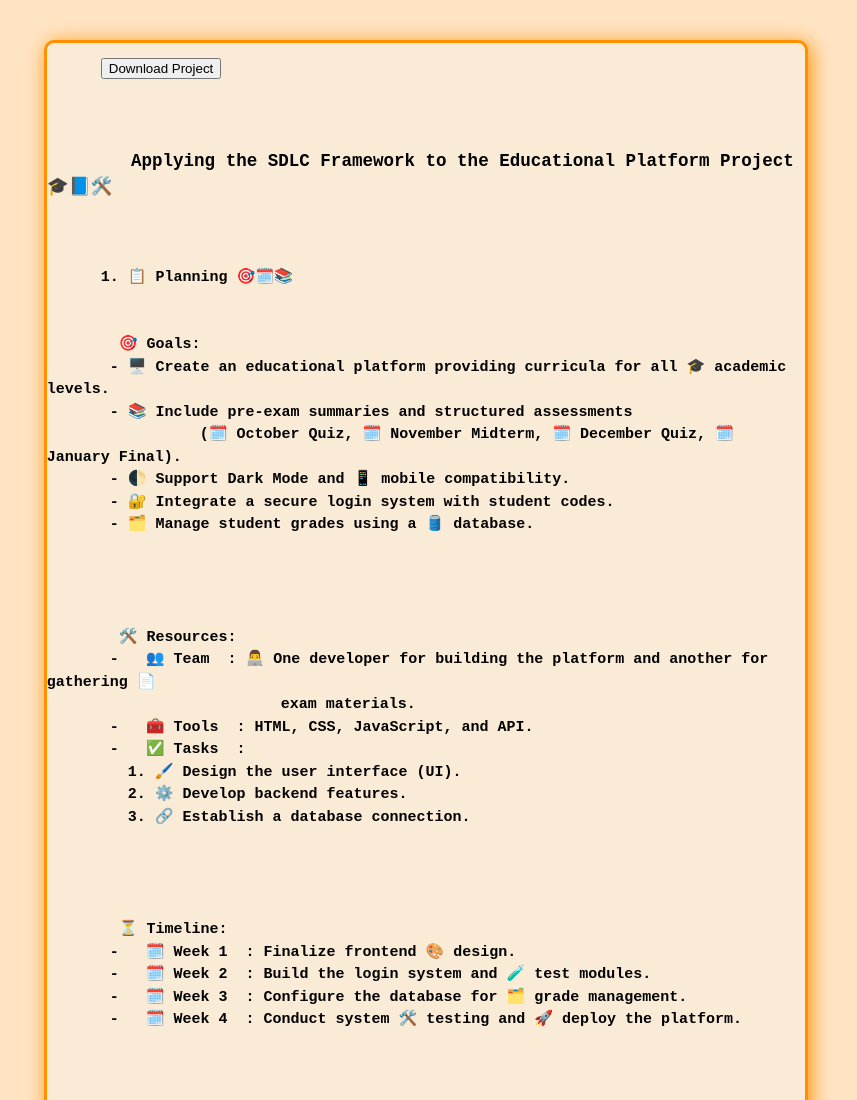
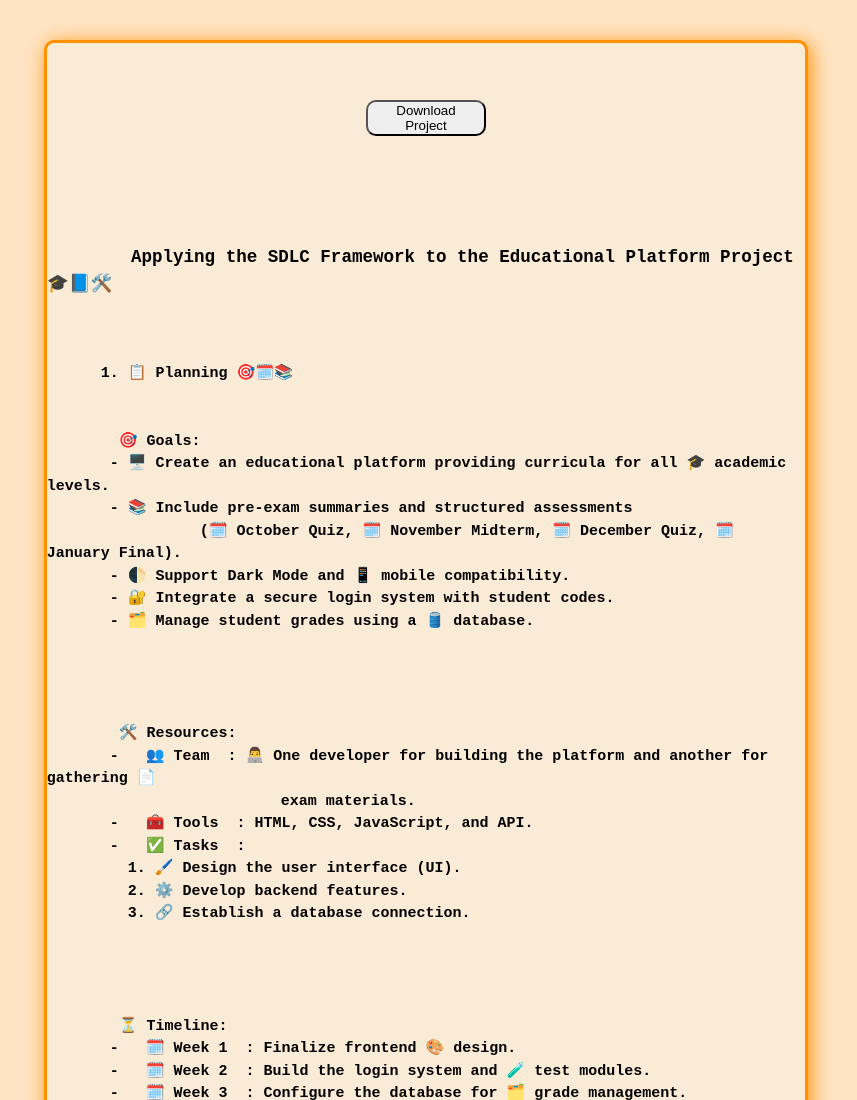
Before and after one commit to OsmanTaher/PM, a plain HTML site: page index.html in a window 1280 px wide. Shown: the top 1100 px of the page, without its empty margins (214-1071 px from the left). Drawn offline with Linux system fonts and the light colour scheme.

Commit message:
Update style.css

```diff
--- a/folder/style.css
+++ b/folder/style.css
@@ -41,3 +41,24 @@ hr
     border-radius: 10px;
     transition: .3s;
 }
+a
+{
+    text-decoration: none;
+    font-size: 28px;
+}
+button
+{
+    display: block;
+    width: 120px;
+    margin: 0 auto;
+    border-radius: 10px;
+}
+button:hover
+{
+    display: block;
+    width: 120px;
+    padding: 10px;
+    box-shadow: 2px 2px 3px black ;
+    transition: .5s;
+    margin: 0 auto;
+}
```
